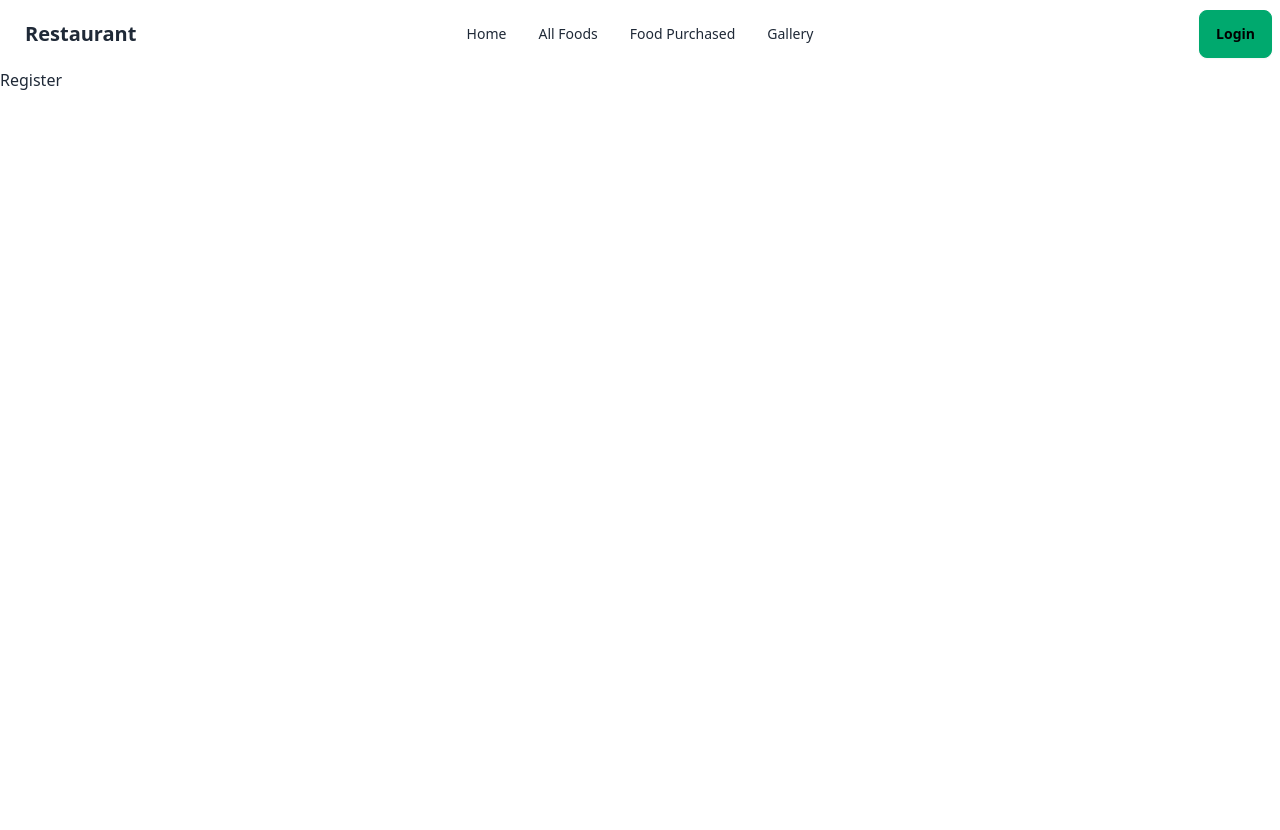
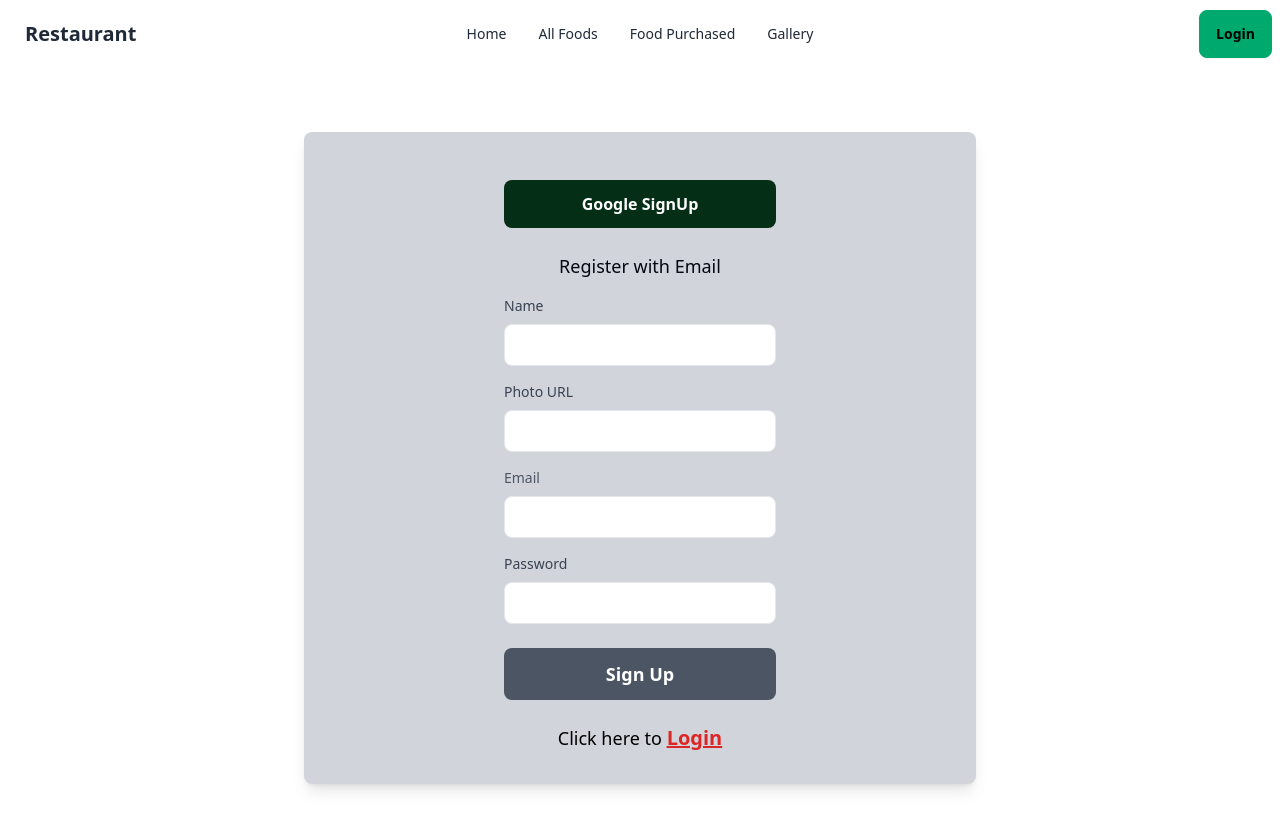
Before and after one commit to NuraidaKashmin/restaurant-management-website, a React (Vite) app: page /register in a window 1280 px wide. Shown: the top 830 px of the page. Before the commit the page ends 800 px from the top, so only its background shows below. Built offline with nearby package versions, Linux system fonts and the light colour scheme; no server answers.

Commit message:
register page done

```diff
--- a/src/pages/Login.jsx
+++ b/src/pages/Login.jsx
@@ -45,15 +45,14 @@ const Login = () => {
                 <div className='w-full px-6 py-8 md:px-8 lg:w-1/2'>
                     <div
                         onClick={handleGoogleSignIn}
-                        className='flex items-center justify-center mt-4 text-white rounded-lg bg-green-950'
-                    >
+                        className='cursor-pointer flex items-center justify-center mt-4 text-white rounded-lg bg-green-950'>
                         <div className='font-bold px-2 py-3'>
                             <p>Google Login</p>
                         </div>
                     </div>
 
                         <div className='text-lg text-center text-gray-950 mt-6'>
-                            Login with email
+                            Login with Email
                         </div>
 
                     <form onSubmit={handleSignIn}>
--- a/src/pages/Register.jsx
+++ b/src/pages/Register.jsx
@@ -1,8 +1,137 @@
+import { useContext } from "react";
+import { Link,  useNavigate } from "react-router-dom";
+import { AuthContext } from "../provider/AuthProvider";
+import toast from "react-hot-toast";
 
 const Register = () => {
+    const navigate = useNavigate()
+    const { signInWithGoogle, createUser, updateUserProfile, setUser } = useContext(AuthContext)
+
+    const handleSignUp = async e => {
+        e.preventDefault()
+        const form = e.target
+        const email = form.email.value
+        const name = form.name.value
+        const photo = form.photo.value
+        const pass = form.password.value
+        try {
+            const result = await createUser(email, pass)
+            await updateUserProfile(name, photo)
+            setUser({ ...result.user, photoURL: photo, displayName: name })
+            toast.success('Signup Successful')
+            navigate('/')
+        } catch (err) {
+            console.log(err)
+            toast.error(err?.message)
+        }
+    }
+
+
+    const handleGoogleSignIn = async () => {
+        try {
+            await signInWithGoogle()
+            toast.success('Signin Successful')
+            navigate('/')
+        } catch (err) {
+            console.log(err)
+            toast.error(err?.message)
+        }
+    }
     return (
-        <div>
-            Register
+        <div className='flex justify-center items-center my-16'>
+            <div className='flex w-full max-w-sm mx-auto bg-gray-300 rounded-lg shadow-lg  lg:max-w-2xl justify-center'>
+                <div className='w-full px-6 py-8 md:px-8 lg:w-1/2'>
+                    <div
+                        onClick={handleGoogleSignIn}
+                        className='cursor-pointer flex items-center justify-center mt-4 text-white rounded-lg bg-green-950'>
+                        <div className='font-bold px-2 py-3'>
+                            <p>Google SignUp</p>
+                        </div>
+                    </div>
+
+                    <div className='text-lg text-center text-gray-950 mt-6'>
+                        Register with Email
+                    </div>
+                    <form onSubmit={handleSignUp}>
+                        <div className='mt-4'>
+                            <label
+                                className='block mb-2 text-sm font-medium text-gray-700 '
+                                htmlFor='name'
+                            >
+                                Name
+                            </label>
+                            <input
+                                id='name'
+                                autoComplete='name'
+                                name='name'
+                                className='block w-full px-4 py-2 text-gray-700 bg-white border rounded-lg'
+                                type='text'
+                            />
+                        </div>
+                        <div className='mt-4'>
+                            <label
+                                className='block mb-2 text-sm font-medium text-gray-700 '
+                                htmlFor='photo'
+                            >
+                                Photo URL
+                            </label>
+                            <input
+                                id='photo'
+                                autoComplete='photo'
+                                name='photo'
+                                className='block w-full px-4 py-2 text-gray-700 bg-white border rounded-lg'
+                                type='text'
+                            />
+                        </div>
+                        <div className='mt-4'>
+                            <label
+                                className='block mb-2 text-sm font-medium text-gray-600 '
+                                htmlFor='LoggingEmailAddress'
+                            >
+                                Email
+                            </label>
+                            <input
+                                id='LoggingEmailAddress'
+                                autoComplete='email'
+                                name='email'
+                                className='block w-full px-4 py-2 text-gray-700 bg-white border rounded-lg'
+                                type='email'
+                            />
+                        </div>
+
+                        <div className='mt-4'>
+                            <div className='flex justify-between'>
+                                <label
+                                    className='block mb-2 text-sm font-medium text-gray-700 '
+                                    htmlFor='loggingPassword'
+                                >
+                                    Password
+                                </label>
+                            </div>
+
+                            <input
+                                id='loggingPassword'
+                                autoComplete='current-password'
+                                name='password'
+                                className='block w-full px-4 py-2 text-gray-700 bg-white border rounded-lg'
+                                type='password'
+                            />
+                        </div>
+                        <div className='mt-6'>
+                            <button
+                                type='submit'
+                                className='w-full px-6 py-3 text-lg font-bold text-white bg-gray-600 rounded-lg'
+                            >
+                                Sign Up
+                            </button>
+                        </div>
+                    </form>
+
+                    <div className='text-lg text-center text-black mt-6'>
+                        <p>Click here to <Link to='/login' className="text-red-600 font-bold text-xl underline">Login</Link></p>
+                    </div>
+                </div>
+            </div>
         </div>
     );
 };
--- /dev/null
+++ b/src/pages/SingleFoodPage.jsx
@@ -0,0 +1,10 @@
+
+const SingleFoodPage = () => {
+    return (
+        <div>
+            single food page
+        </div>
+    );
+};
+
+export default SingleFoodPage;
--- a/src/provider/AuthProvider.jsx
+++ b/src/provider/AuthProvider.jsx
@@ -4,9 +4,7 @@ import {
     createUserWithEmailAndPassword,
     getAuth,
     onAuthStateChanged,
-
     signInWithEmailAndPassword,
-
     signInWithPopup,
     signOut,
     updateProfile,
--- a/src/router/Router.jsx
+++ b/src/router/Router.jsx
@@ -11,6 +11,7 @@ import FoodPurchased from "../pages/FoodPurchased";
 import MyFood from "../pages/MyFood";
 import AddFood from "../pages/AddFood";
 import MyOrders from "../pages/MyOrders";
+import SingleFoodPage from "../pages/SingleFoodPage";
 
   const router = createBrowserRouter([
     {
@@ -33,6 +34,10 @@ import MyOrders from "../pages/MyOrders";
         {
             path: 'food-purchased',
             element: <FoodPurchased></FoodPurchased>
+        },
+        {
+          path: 'single-food-page',
+          element: <SingleFoodPage></SingleFoodPage>
         },
         {
           path: 'my-food',
```
Also changed, not shown: src/components/Navbar.jsx (+1 -9 lines).
